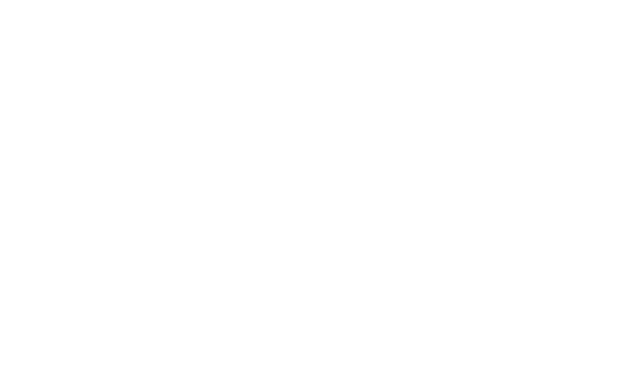
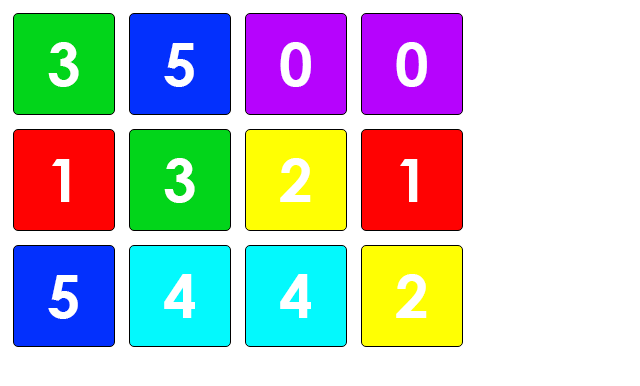
Before and after one commit to DenisDimitriy/FindThePair, a plain HTML site: page game.html in a window 1280 px wide. Shown: the whole page, without its empty margins (0-640 px from the left). Drawn offline with Linux system fonts and the light colour scheme.

Commit message:
add files: -style.css -img number
change:
-game.js:
--add onclick handler
-game.html:
--add board with cards

```diff
--- /dev/null
+++ b/css/style.css
@@ -0,0 +1,13 @@
+.board {
+    width: 500px;
+}
+
+.card {
+    margin: 5px;
+    height: 100px;
+    width: 100px;
+    background-color: burlywood;
+    border: black solid 1px;
+    border-radius: 5px;
+    display: inline-block;
+}
--- a/game.html
+++ b/game.html
@@ -4,9 +4,24 @@
     <meta charset="UTF-8">
     <title>Find the Pair - Game</title>
     <script src="js\model.js"></script>
+    <link rel="stylesheet" href="css\style.css">
 </head>
 <body>
 
+<div class="board">
+    <div class="card"></div>
+    <div class="card"></div>
+    <div class="card"></div>
+    <div class="card"></div>
+    <div class="card"></div>
+    <div class="card"></div>
+    <div class="card"></div>
+    <div class="card"></div>
+    <div class="card"></div>
+    <div class="card"></div>
+    <div class="card"></div>
+    <div class="card"></div>
+</div>
+
 <script src="js\game.js"></script>
-
 </body>
--- a/js/game.js
+++ b/js/game.js
@@ -1,4 +1,28 @@
 /**
  * Created by Denis on 08.11.2017.
  */
-alert (getRandomPairArray(10));
+//Глобальные переменные
+var countSelected, selected;
+
+//создать массив случайных пар чисел
+var RandomPairArray = getRandomPairArray(6);
+
+//запомнить набор блоков card в коллекцию
+var cards = document.getElementsByClassName("card");
+
+//запомнить блок board
+var board = document.getElementsByClassName("board")[0];
+
+//Инициализировать блоки карт согласно массиву случайных пар чисел
+for (var i = 0; i < RandomPairArray.length; i++) {
+    cards[i].dataset.number = RandomPairArray[i];
+    var url = "url(img/numbers/" + cards[i].dataset.number + ".png)";
+    cards[i].style.backgroundImage = url;
+}
+
+board.onclick = function (event) {
+    var target = event.target;
+    if (target.classList.contains("card")){
+        alert (target.dataset.number);
+    }
+};
```
Also changed, not shown: img/numbers/0.png (added), img/numbers/1.png (added), img/numbers/2.png (added), img/numbers/3.png (added), img/numbers/4.png (added), img/numbers/5.png (added), js/model.js (line endings or trailing spaces).
